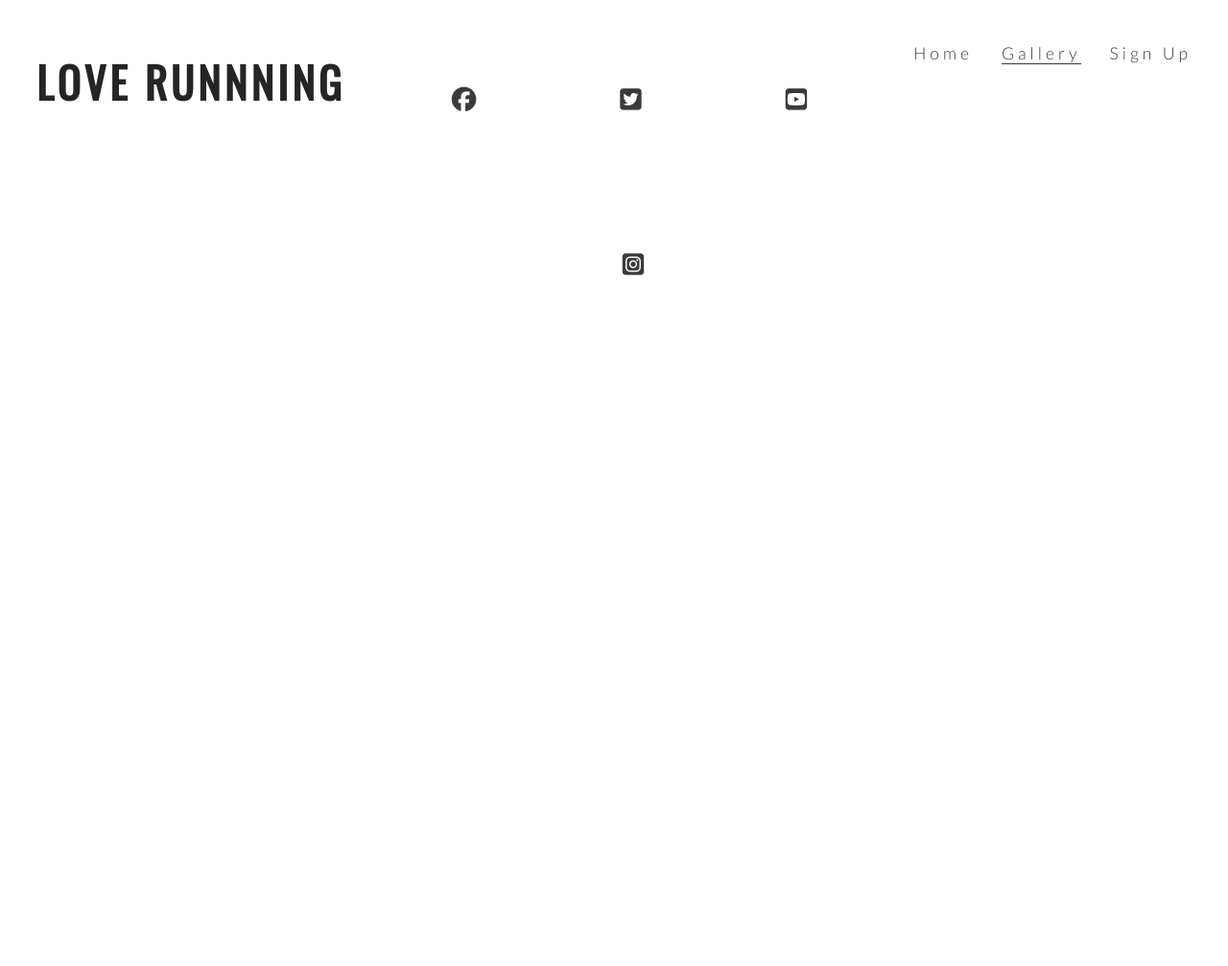
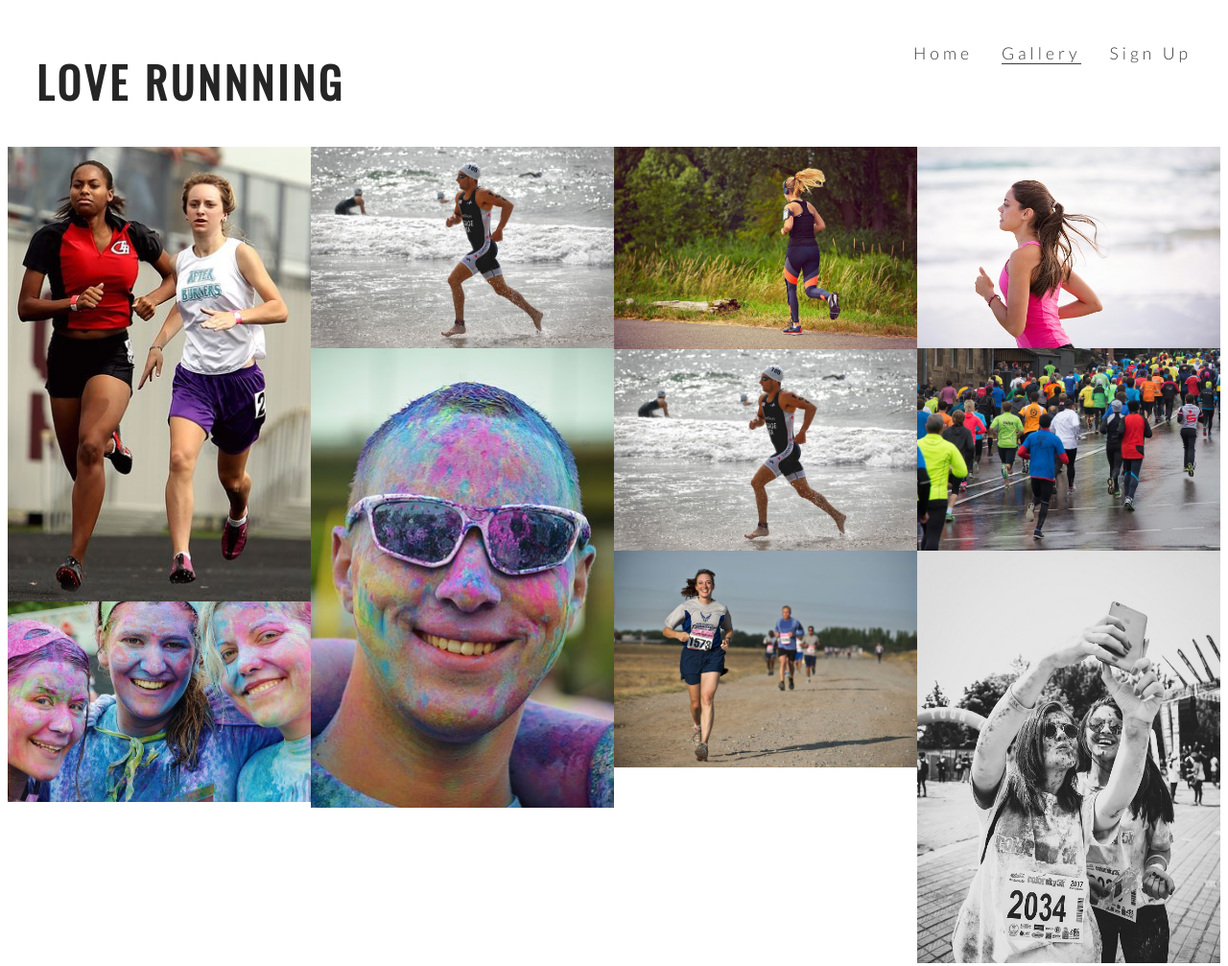
Before and after one commit to greglabo78/loverunning-project, a plain HTML site: page gallery.html in a window 1280 px wide. Shown: the top 1007 px of the page at 96% size. Before the commit the page ends 800 px from the top, so only its background shows below. Drawn offline with nearby package versions, Linux system fonts and the light colour scheme.

Commit message:
Add gallery images and masonry styling

```diff
--- a/assets/css/style.css
+++ b/assets/css/style.css
@@ -256,3 +256,17 @@ footer {
     padding: 5%;
     color: #3a3a3a;
 }
+
+/* gallery */
+
+#photos {
+    clear: both;
+    line-height: 0;
+    column-count: 4;
+    column-gap: 0;
+}
+
+
+#photos > img {
+    width: 100%;
+}
--- a/gallery.html
+++ b/gallery.html
@@ -30,6 +30,19 @@
         </nav>
     </header>
 
+    <section id="photos">
+<img src="assets/images/athletes.jpg" alt="Two athletes running together">
+<img src="assets/images/girls.jpg" alt="Three grils at a charity paint running festival">
+<img src="assets/images/runner3.jpg" alt="Solo male runner jogging on a beach">
+<img src="assets/images/man.jpg" alt="Man at charity paint running festival">
+<img src="assets/images/runner1.jpg" alt="Solo female runner jogging through phoenix park">
+<img src="assets/images/runner3.jpg" alt="Solo male runner jogging on a beach">
+<img src="assets/images/runner2.jpg" alt="Runners competing in marathon">
+<img src="assets/images/runner4.jpg" alt="Solo female runner jogging on a beach">
+<img src="assets/images/running_gang.jpg" alt="Large group of runners taking part in a marathon on a rainy day">
+<img src="assets/images/mud-run.jpg" alt="Two women runners taking a muddy selfie after the mud Runners Championship">
+    </section>
+
     <footer>
         <ul class="social-networks">
            <li>
```
Also changed, not shown: assets/images/athletes.jpg (added), assets/images/girls.jpg (added), assets/images/man.jpg (added), assets/images/mud-run.jpg (added), assets/images/runner1.jpg (added), assets/images/runner2.jpg (added), assets/images/runner3.jpg (added), assets/images/runner4.jpg (added), assets/images/running_gang.jpg (added).
